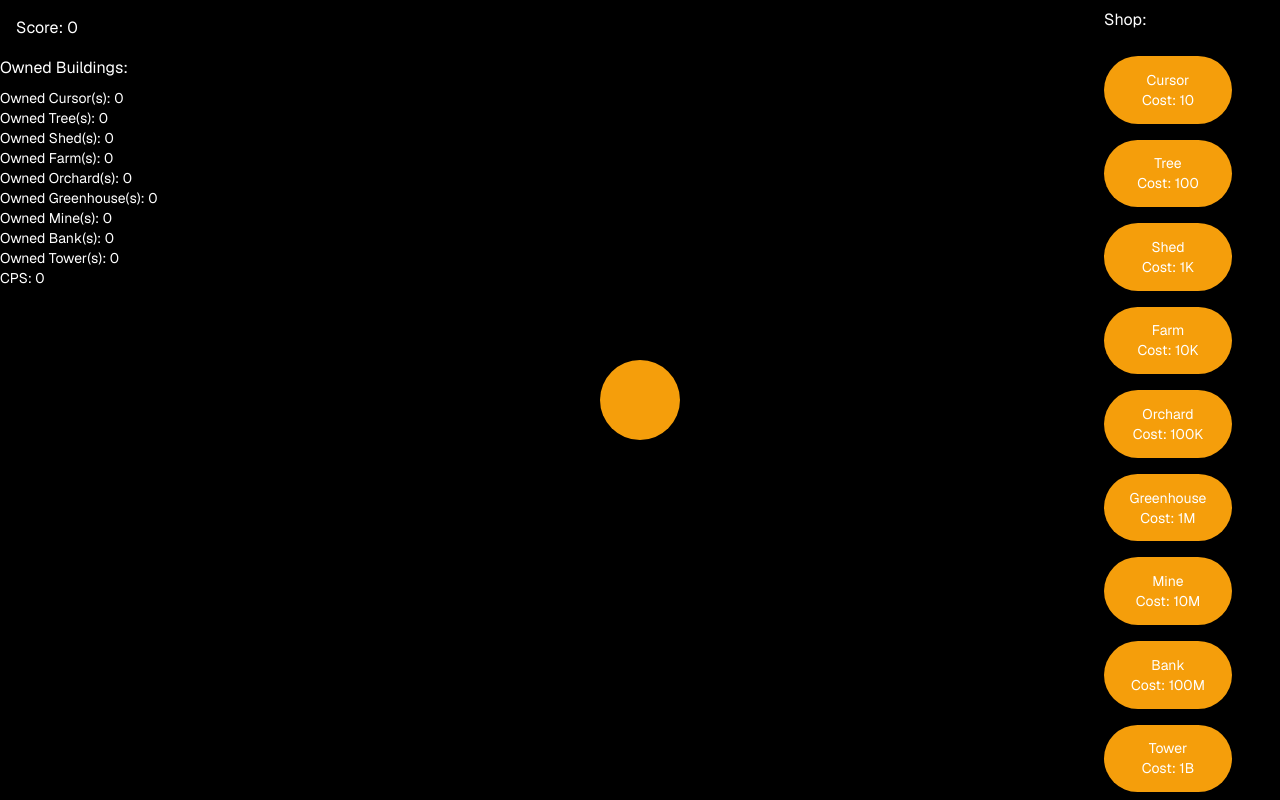
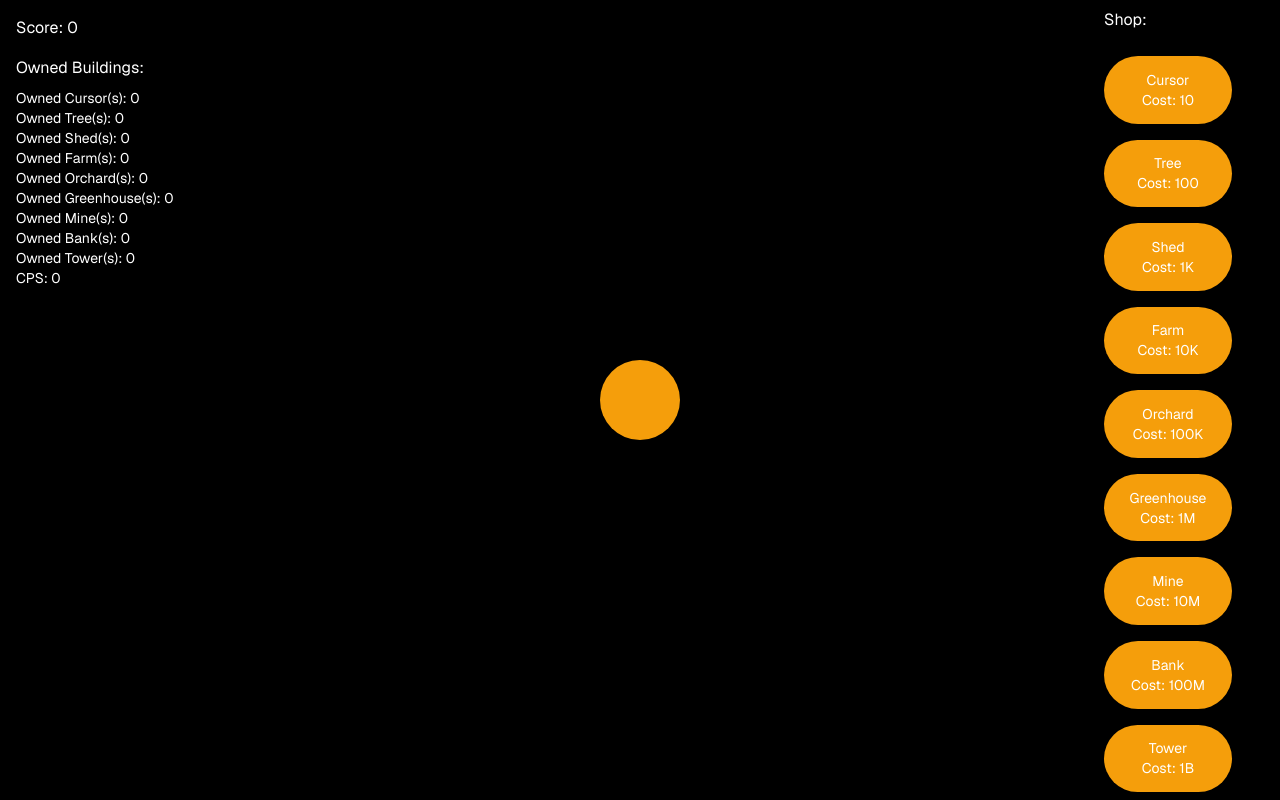
Before and after one commit to Emonora/Blood-orange-clicker, a Next.js app: page / in a window 1280 px wide. Built offline with nearby package versions, Linux system fonts and the light colour scheme.

Commit message:
made some minor style changes

```diff
--- a/src/app/_components/owned.tsx
+++ b/src/app/_components/owned.tsx
@@ -4,7 +4,7 @@ import { getOwned } from "~/utils/cookies/getOwned";
 
 export default function Owned() {
     return (
-        <main className="text-sm overflow-auto max-h-full top-12 gap-4 pt-2 pb-2 absolute left-0">
+        <main className="text-sm overflow-auto max-h-full top-12 left-2 gap-4 pt-2 pb-2 pl-2 absolute">
             <h1 className="pb-2 text-base">Owned Buildings:</h1>
             <p>
                 Owned Cursor(s): {conCat(getOwned("cursor"))}
```
